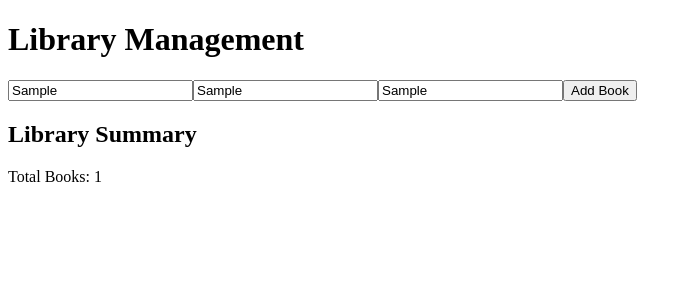
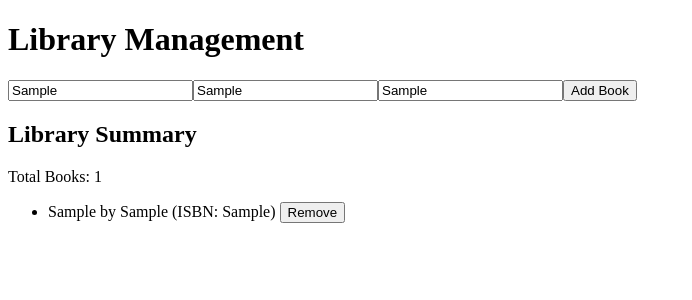
Before and after one commit to 7vTr0x7/Redux, a React (Vite) app in the folder RX2_HW2/: page / in a window 1280 px wide. Both pictures are taken after typing "Sample", "Sample", "Sample" into the empty fields and a click on the button "Add Book". Shown: the top 300 px of the page, without its empty margins (0-692 px from the left). Built offline with nearby package versions, Linux system fonts and the light colour scheme.

Commit message:
RX2_HW2 - components - Library

```diff
--- a/RX2_HW2/src/components/Library.jsx
+++ b/RX2_HW2/src/components/Library.jsx
@@ -1,13 +1,33 @@
 import React from "react";
 import { useSelector } from "react-redux";
+import { REMOVE_BOOK } from "../redux/action";
+import { useDispatch } from "react-redux";
 
 const Library = () => {
   const totalBooks = useSelector((state) => state.totalBooks);
+  const books = useSelector((state) => state.books);
+
+  const dispatch = useDispatch();
+
+  const removeBookHandler = (isbn) => {
+    dispatch({ type: REMOVE_BOOK, payload: isbn });
+  };
 
   return (
     <div>
       <h2>Library Summary</h2>
       <p>Total Books: {totalBooks}</p>
+      <ul>
+        {books.length > 0 &&
+          books.map((book) => (
+            <li key={book.ISBN}>
+              {`${book.title} by ${book.author} (ISBN: ${book.ISBN})`}{" "}
+              <button onClick={() => removeBookHandler(book.ISBN)}>
+                Remove
+              </button>
+            </li>
+          ))}
+      </ul>
     </div>
   );
 };
```
